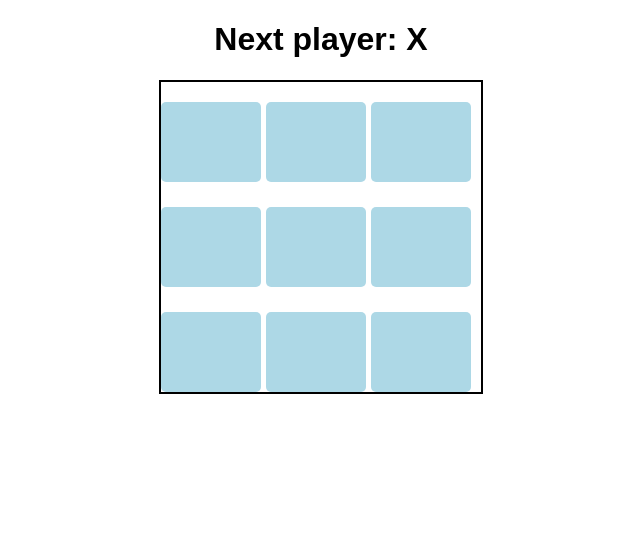
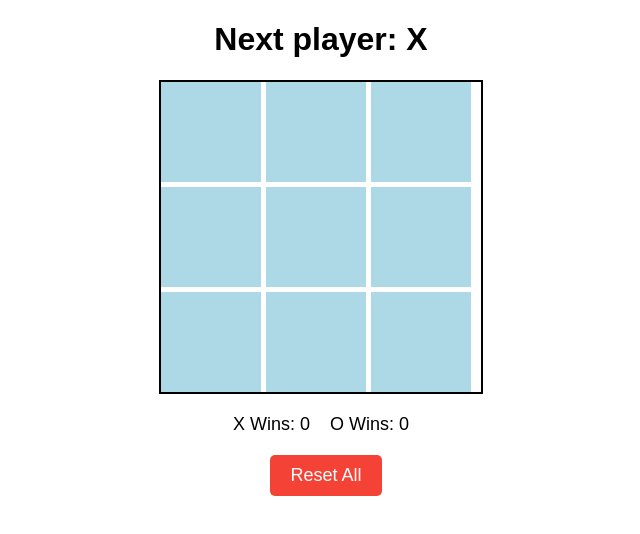
Before and after one commit to szakfer97/tic-tac-toe, a Svelte app: page / in a window 1280 px wide. Shown: the top 534 px of the page, without its empty margins (319-959 px from the left). Built offline with nearby package versions, Linux system fonts and the light colour scheme.

Commit message:
Added reset all button and win count

```diff
--- a/src/App.svelte
+++ b/src/App.svelte
@@ -2,11 +2,18 @@
   let currentPlayer = "X";
   let winner: string | null = null;
   let board = Array(9).fill(null);
+  let xWins = 0;
+  let oWins = 0;
 
   const handleMove = (/** @type {number} */ index: number) => {
     if (!board[index] && !winner) {
       board[index] = currentPlayer;
       winner = calculateWinner();
+      if (winner === "X") {
+        xWins++;
+      } else if (winner === "O") {
+        oWins++;
+      }
       currentPlayer = currentPlayer === "X" ? "O" : "X";
     }
   };
@@ -38,6 +45,12 @@
     winner = null;
     board = Array(9).fill(null);
   };
+
+  const resetAll = () => {
+    xWins = 0;
+    oWins = 0;
+    resetGame();
+  };
 </script>
 
 <main>
@@ -53,9 +66,16 @@
     {/each}
   </div>
 
+  <div class="scoreboard">
+    <p>X Wins: {xWins}</p>
+    <p>O Wins: {oWins}</p>
+  </div>
+
   {#if winner}
-    <button on:click={resetGame}>Reset</button>
+    <button class="reset-button" on:click={resetGame}>Reset</button>
   {/if}
+
+  <button class="reset-all-button" on:click={resetAll}>Reset All</button>
 </main>
 
 <style>
@@ -81,9 +101,23 @@
     font-size: 36px;
     background-color: lightblue;
     cursor: pointer;
+    border: none;
   }
 
-  button {
+  .scoreboard {
+    margin-top: 20px;
+    display: flex;
+    justify-content: center;
+    align-items: center;
+  }
+
+  .scoreboard p {
+    margin: 0 10px;
+    font-size: 18px;
+  }
+
+  .reset-button,
+  .reset-all-button {
     margin-top: 20px;
     padding: 10px 20px;
     font-size: 18px;
@@ -93,4 +127,9 @@
     cursor: pointer;
     border-radius: 5px;
   }
+
+  .reset-all-button {
+    background-color: #f44336;
+    margin-left: 10px;
+  }
 </style>
```
